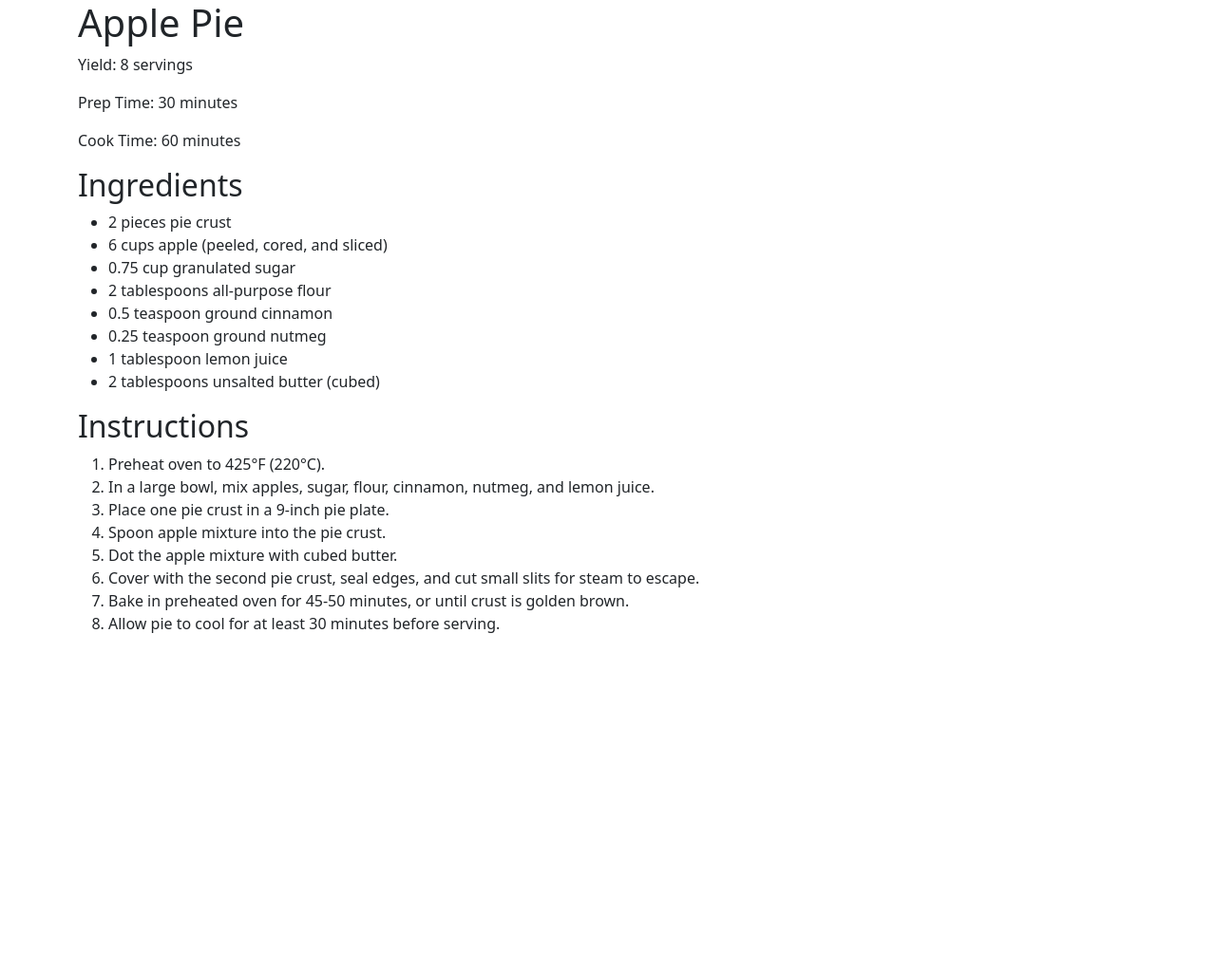
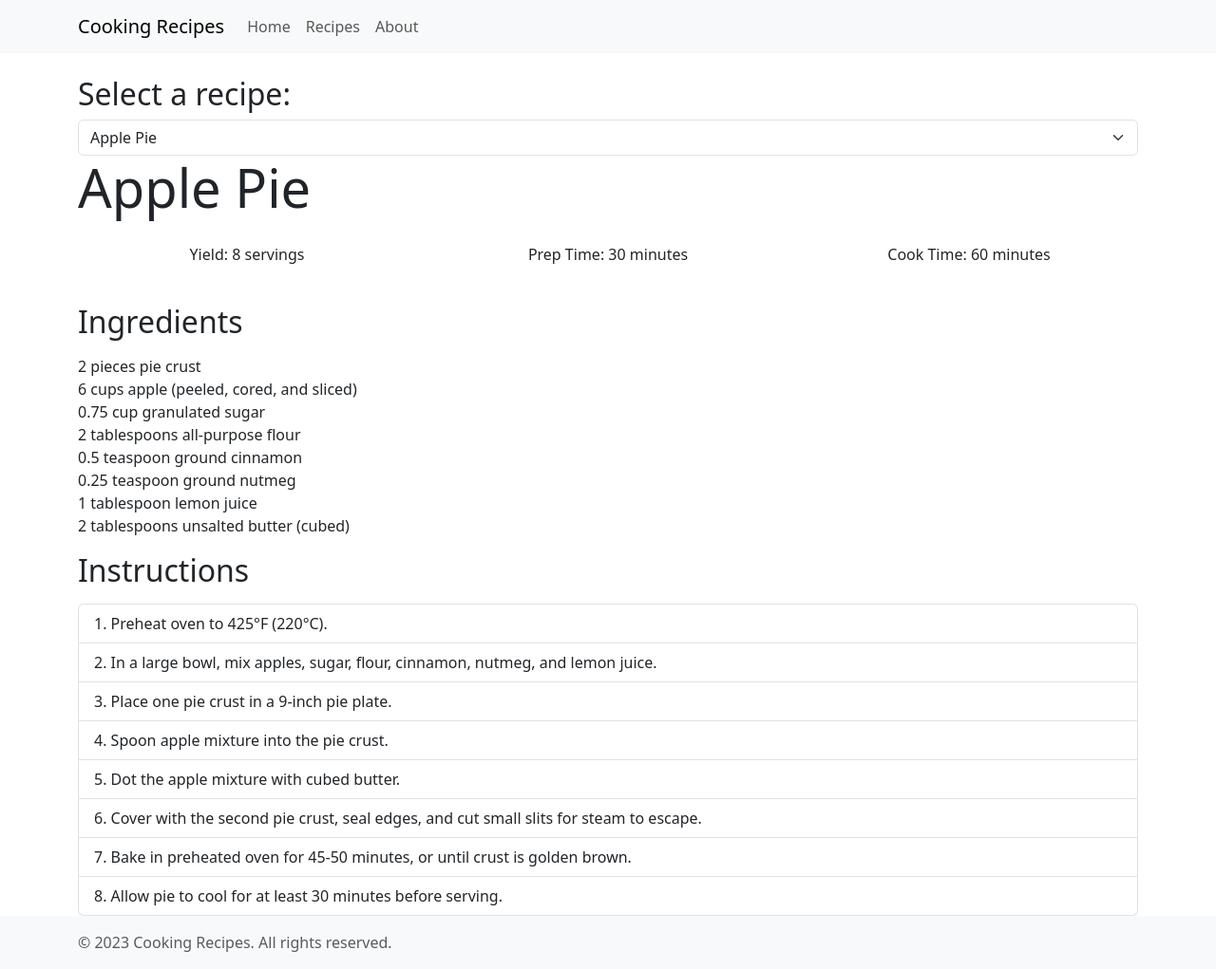
Before and after one commit to louispaulet/recipe_display, a plain HTML site: page index.html in a window 1280 px wide. Shown: the whole page at 95% size. Before the commit the page ends 800 px from the top, so only its background shows below. Drawn offline with nearby package versions, Linux system fonts and the light colour scheme.

Commit message:
add new recipe and create style

```diff
--- a/index.html
+++ b/index.html
@@ -4,10 +4,43 @@
   <meta charset="UTF-8">
   <meta name="viewport" content="width=device-width, initial-scale=1.0">
   <title>Recipe Display</title>
-  <link href="https://cdn.jsdelivr.net/npm/bootstrap@5.3.0-alpha1/dist/css/bootstrap.min.css" rel="stylesheet">
+<link href="https://cdn.jsdelivr.net/npm/bootstrap@5.3.0-alpha3/dist/css/bootstrap.min.css" rel="stylesheet" integrity="sha384-KK94CHFLLe+nY2dmCWGMq91rCGa5gtU4mk92HdvYe+M/SXH301p5ILy+dN9+nJOZ" crossorigin="anonymous">
+      <link rel="stylesheet" href="https://cdnjs.cloudflare.com/ajax/libs/font-awesome/6.4.0/css/all.min.css" integrity="sha512-iecdLmaskl7CVkqkXNQ/ZH/XLlvWZOJyj7Yy7tcenmpD1ypASozpmT/E0iPtmFIB46ZmdtAc9eNBvH0H/ZpiBw==" crossorigin="anonymous" referrerpolicy="no-referrer" />
   <link rel="stylesheet" href="styles.css">
 </head>
 <body>
+  <nav class="navbar navbar-expand-lg navbar-light bg-light">
+    <div class="container">
+      <a class="navbar-brand" href="#">Cooking Recipes</a>
+      <button class="navbar-toggler" type="button" data-bs-toggle="collapse" data-bs-target="#navbarNav" aria-controls="navbarNav" aria-expanded="false" aria-label="Toggle navigation">
+        <span class="navbar-toggler-icon"></span>
+      </button>
+      <div class="collapse navbar-collapse" id="navbarNav">
+        <ul class="navbar-nav">
+          <li class="nav-item">
+            <a class="nav-link" href="#">Home</a>
+          </li>
+          <li class="nav-item">
+            <a class="nav-link" href="#">Recipes</a>
+          </li>
+          <li class="nav-item">
+            <a class="nav-link" href="#">About</a>
+          </li>
+        </ul>
+      </div>
+    </div>
+  </nav>
+
+  <div class="container mt-4">
+    <div class="row">
+      <div class="col-12">
+        <h2>Select a recipe:</h2>
+      </div>
+      <div class="col-12" id="recipe-dropdown">
+        <!-- Dropdown will be displayed here -->
+      </div>
+    </div>
+  </div>
   <div class="container">
     <div class="row">
       <div class="col-12" id="recipe-container">
@@ -16,9 +49,15 @@
     </div>
   </div>
 
-  <script src="https://cdn.jsdelivr.net/npm/@popperjs/core@2.11.6/dist/umd/popper.min.js"></script>
-  <script src="https://cdn.jsdelivr.net/npm/bootstrap@5.3.0-alpha1/dist/js/bootstrap.min.js"></script>
+  <footer class="footer mt-auto py-3 bg-light">
+    <div class="container">
+      <span class="text-muted">&copy; 2023 Cooking Recipes. All rights reserved.</span>
+    </div>
+  </footer>
+
+  <script src="https://cdn.jsdelivr.net/npm/bootstrap@5.3.0-alpha3/dist/js/bootstrap.bundle.min.js" integrity="sha384-ENjdO4Dr2bkBIFxQpeoTz1HIcje39Wm4jDKdf19U8gI4ddQ3GYNS7NTKfAdVQSZe" crossorigin="anonymous"></script>
   <script src="recipe.js"></script>
+  <script src="newRecipe.js"></script>
   <script src="main.js"></script>
 </body>
 </html>
--- a/main.js
+++ b/main.js
@@ -1,7 +1,11 @@
-const recipe = applePieRecipe.recipe;
+const recipes = [
+  { name: "Apple Pie", data: applePieRecipe.recipe },
+  { name: "Chocolate Chip Cookies", data: newRecipe.recipe }
+];
 
 function createIngredientsList(ingredients) {
   const list = document.createElement("ul");
+  list.classList.add("list-unstyled");
   ingredients.forEach(ingredient => {
     const listItem = document.createElement("li");
     listItem.innerText = `${ingredient.quantity} ${ingredient.unit} ${ingredient.name}`;
@@ -15,34 +19,74 @@ function createIngredientsList(ingredients) {
 
 function createInstructionsList(instructions) {
   const list = document.createElement("ol");
+  list.classList.add("list-group", "list-group-numbered");
   instructions.forEach(instruction => {
     const listItem = document.createElement("li");
+    listItem.classList.add("list-group-item");
     listItem.innerText = instruction;
     list.appendChild(listItem);
   });
   return list;
 }
 
+function displayRecipeDropdown() {
+  const container = document.getElementById("recipe-dropdown");
+  const select = document.createElement("select");
+  select.classList.add("form-select");
+
+  recipes.forEach((recipe, index) => {
+    const option = document.createElement("option");
+    option.value = index;
+    option.innerText = recipe.name;
+    select.appendChild(option);
+  });
+
+  select.addEventListener("change", (e) => {
+    const recipeIndex = e.target.value;
+    displayRecipe(recipes[recipeIndex].data);
+  });
+
+  container.appendChild(select);
+}
+
+function clearRecipeContainer() {
+  const container = document.getElementById("recipe-container");
+  while (container.firstChild) {
+    container.removeChild(container.firstChild);
+  }
+}
+
 function displayRecipe(recipe) {
+  clearRecipeContainer();
+
   const container = document.getElementById("recipe-container");
 
   const title = document.createElement("h1");
+  title.classList.add("display-4", "mb-4");
   title.innerText = recipe.title;
   container.appendChild(title);
 
+  const detailsRow = document.createElement("div");
+  detailsRow.classList.add("row", "mb-4");
+  container.appendChild(detailsRow);
+
   const yieldInfo = document.createElement("p");
+  yieldInfo.classList.add("col-sm", "text-center");
   yieldInfo.innerText = `Yield: ${recipe.yield.quantity} ${recipe.yield.unit}`;
-  container.appendChild(yieldInfo);
+  detailsRow.appendChild(yieldInfo);
 
   const prepTime = document.createElement("p");
+  prepTime.classList.add("col-sm", "text-center");
   prepTime.innerText = `Prep Time: ${recipe.prep_time.quantity} ${recipe.prep_time.unit}`;
-  container.appendChild(prepTime);
+  detailsRow.appendChild(prepTime);
 
   const cookTime = document.createElement("p");
+  cookTime.classList.add("col-sm", "text-center");
   cookTime.innerText = `Cook Time: ${recipe.cook_time.quantity} ${recipe.cook_time.unit}`;
-  container.appendChild(cookTime);
+  detailsRow.appendChild(cookTime);
 
   const ingredientsHeader = document.createElement("h2");
+  ingredientsHeader.classList.add("mb-3");
   ingredientsHeader.innerText = "Ingredients";
   container.appendChild(ingredientsHeader);
 
@@ -50,6 +94,7 @@ function displayRecipe(recipe) {
   container.appendChild(ingredientsList);
 
   const instructionsHeader = document.createElement("h2");
+  instructionsHeader.classList.add("mb-3");
   instructionsHeader.innerText = "Instructions";
   container.appendChild(instructionsHeader);
 
@@ -57,4 +102,5 @@ function displayRecipe(recipe) {
   container.appendChild(instructionsList);
 }
 
-displayRecipe(recipe);
+displayRecipeDropdown();
+displayRecipe(recipes[0].data);
--- /dev/null
+++ b/newRecipe.js
@@ -0,0 +1,70 @@
+const newRecipe = {
+  "recipe": {
+    "title": "Chocolate Chip Cookies",
+    "yield": {
+      "quantity": 24,
+      "unit": "cookies"
+    },
+    "prep_time": {
+      "quantity": 15,
+      "unit": "minutes"
+    },
+    "cook_time": {
+      "quantity": 10,
+      "unit": "minutes"
+    },
+    "ingredients": [
+      {
+        "name": "all-purpose flour",
+        "quantity": 2.25,
+        "unit": "cups"
+      },
+      {
+        "name": "baking soda",
+        "quantity": 0.5,
+        "unit": "teaspoon"
+      },
+      {
+        "name": "unsalted butter",
+        "quantity": 1,
+        "unit": "cup",
+        "preparation": "softened"
+      },
+      {
+        "name": "granulated sugar",
+        "quantity": 0.75,
+        "unit": "cup"
+      },
+      {
+        "name": "brown sugar",
+        "quantity": 0.75,
+        "unit": "cup"
+      },
+      {
+        "name": "vanilla extract",
+        "quantity": 1,
+        "unit": "teaspoon"
+      },
+      {
+        "name": "large eggs",
+        "quantity": 2
+      },
+      {
+        "name": "semi-sweet chocolate chips",
+        "quantity": 2,
+        "unit": "cups"
+      }
+    ],
+    "instructions": [
+      "Preheat oven to 375°F (190°C).",
+      "In a small bowl, whisk together the flour and baking soda; set aside.",
+      "In a large bowl, beat the butter, granulated sugar, brown sugar, and vanilla extract with an electric mixer until creamy.",
+      "Add the eggs, one at a time, beating well after each addition.",
+      "Gradually beat in the flour mixture.",
+      "Stir in the chocolate chips.",
+      "Drop dough by rounded tablespoonfuls onto ungreased cookie sheets.",
+      "Bake for 9 to 11 minutes, or until golden brown.",
+      "Cool on wire racks."
+    ]
+  }
+};
```
